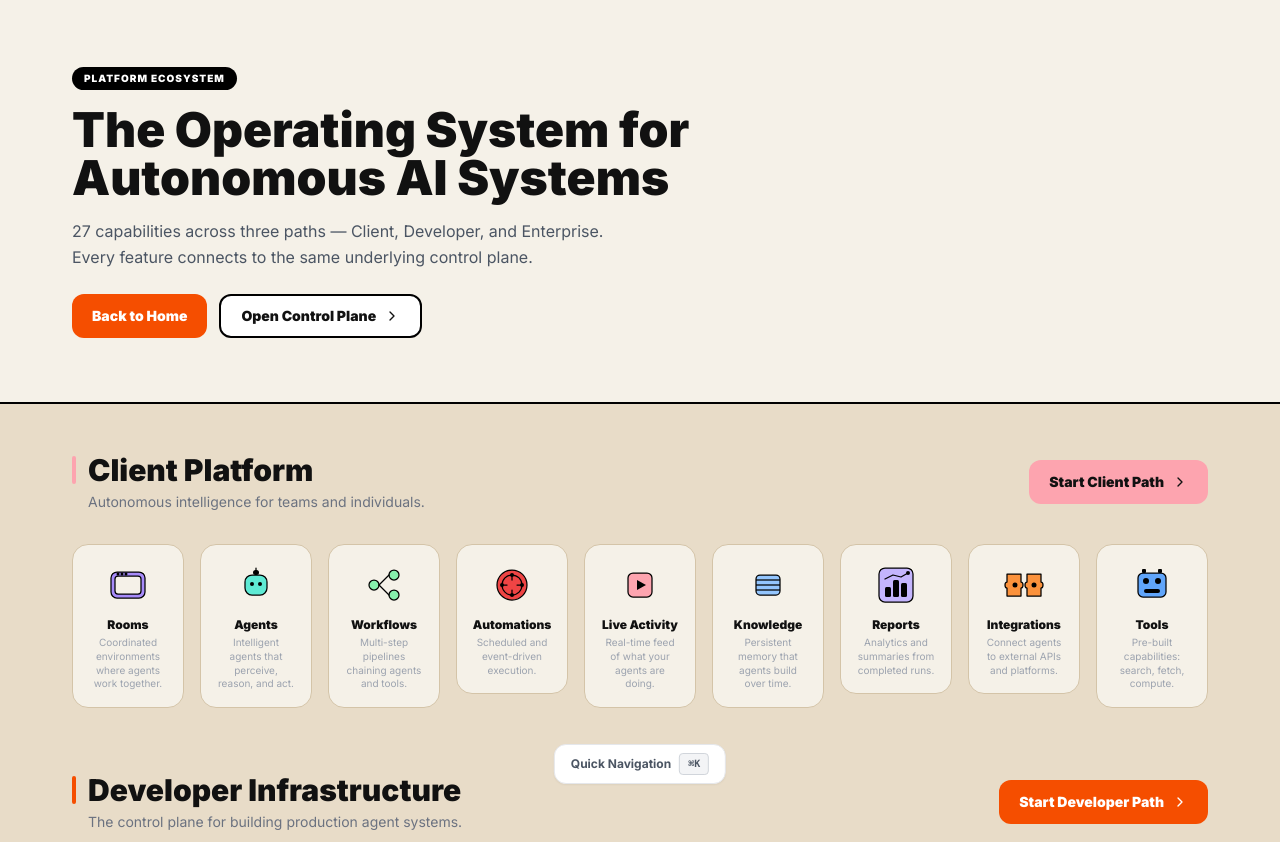
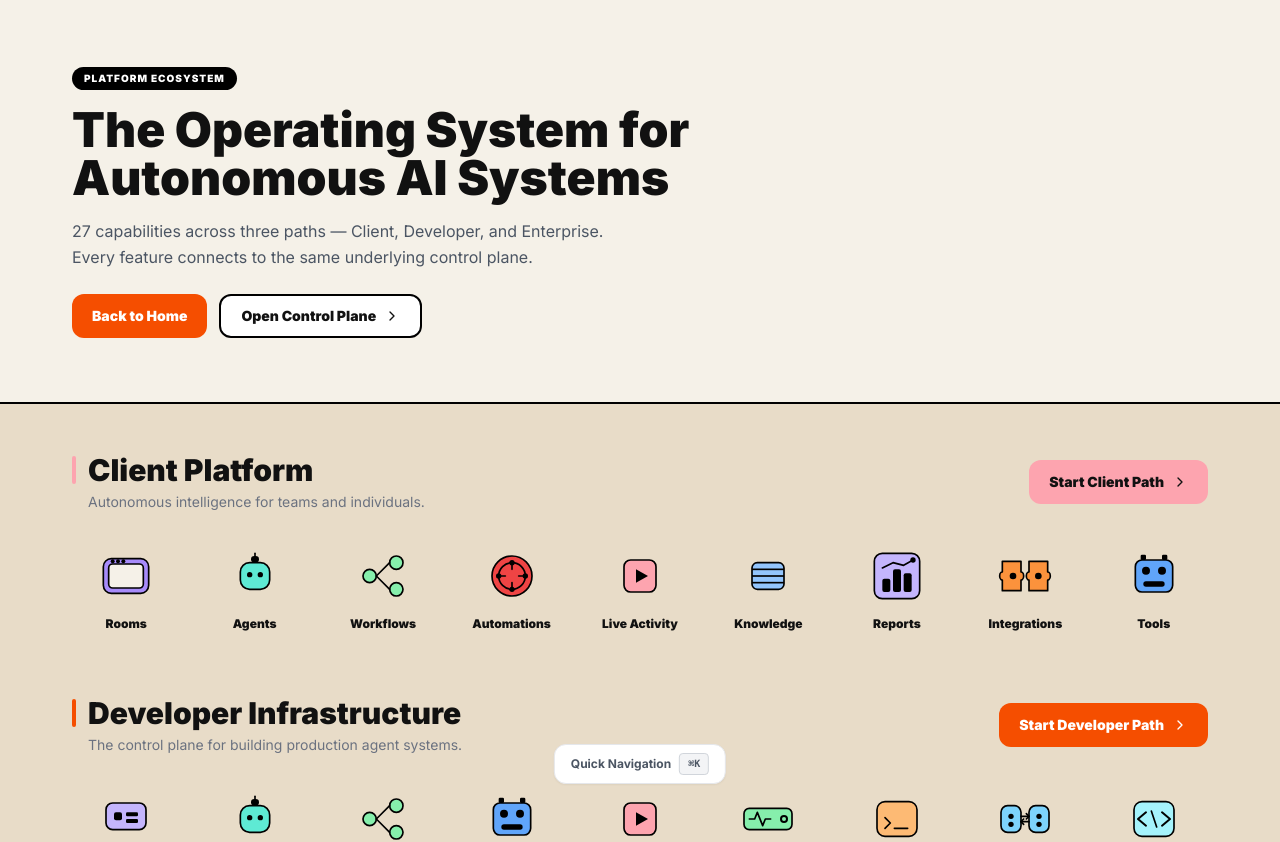
Before and after one commit to open-rooms/openrooms, a Next.js app in the folder apps/dashboard/: page /ecosystem in a window 1280 px wide. Shown: the top 842 px of the page. Built offline with nearby package versions, Linux system fonts and the light colour scheme.

Commit message:
Ecosystem: icons bare (no card/modal), non-clickable — only CTAs are interactive
Made-with: Cursor

```diff
--- a/apps/dashboard/src/app/ecosystem/page.tsx
+++ b/apps/dashboard/src/app/ecosystem/page.tsx
@@ -152,31 +152,20 @@ export default function EcosystemPage() {
                 </Link>
               </div>
 
-              {/* 9-icon grid */}
+              {/* 9-icon grid — display only, no navigation */}
               <motion.div
                 variants={containerVariants}
                 initial="hidden"
                 whileInView="show"
                 viewport={{ once: true, margin: '-60px' }}
-                className="grid grid-cols-3 sm:grid-cols-3 lg:grid-cols-9 gap-3 sm:gap-4"
+                className="grid grid-cols-3 sm:grid-cols-3 lg:grid-cols-9 gap-4 sm:gap-5"
               >
                 {path.features.map((feature) => {
                   const Icon = feature.icon
                   return (
-                    <motion.div key={feature.title} variants={itemVariants}>
-                      <Link href={feature.href}>
-                        <motion.div
-                          whileHover={{ scale: 1.06, y: -3 }}
-                          whileTap={{ scale: 0.97 }}
-                          transition={{ duration: 0.18, ease: 'easeOut' }}
-                          className="bg-[#F5F1E8] border border-[#D4C4A8] hover:border-[#F54E00] rounded-2xl p-4 flex flex-col items-center text-center cursor-pointer transition-colors duration-200 hover:shadow-md"
-                          style={{ borderColor: undefined }}
-                        >
-                          <Icon className="w-12 h-12 mb-2" />
-                          <span className="text-xs font-black text-[#111111] leading-tight">{feature.title}</span>
-                          <span className="text-[10px] text-gray-400 mt-1 leading-snug hidden lg:block">{feature.desc}</span>
-                        </motion.div>
-                      </Link>
+                    <motion.div key={feature.title} variants={itemVariants} className="flex flex-col items-center gap-2">
+                      <Icon className="w-14 h-14 sm:w-16 sm:h-16" />
+                      <span className="text-xs font-black text-[#111111] text-center leading-tight">{feature.title}</span>
                     </motion.div>
                   )
                 })}
```
